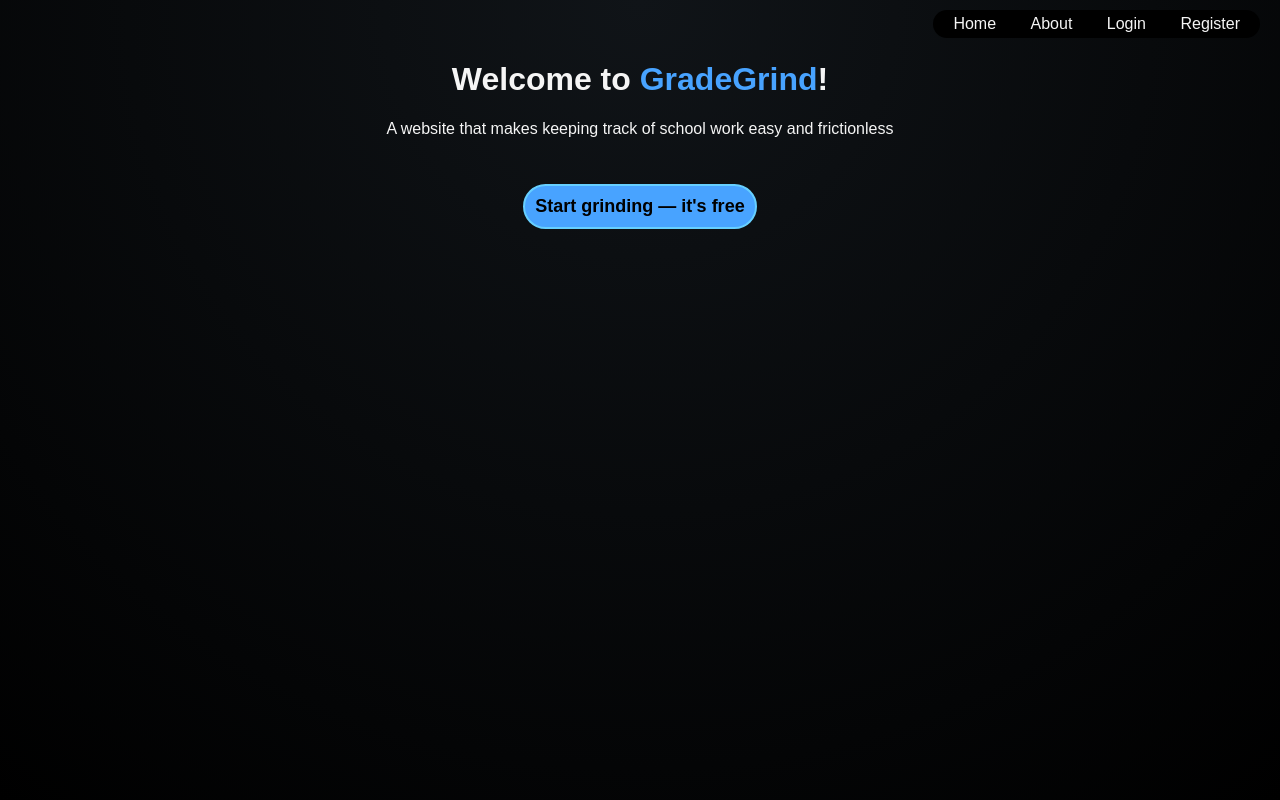
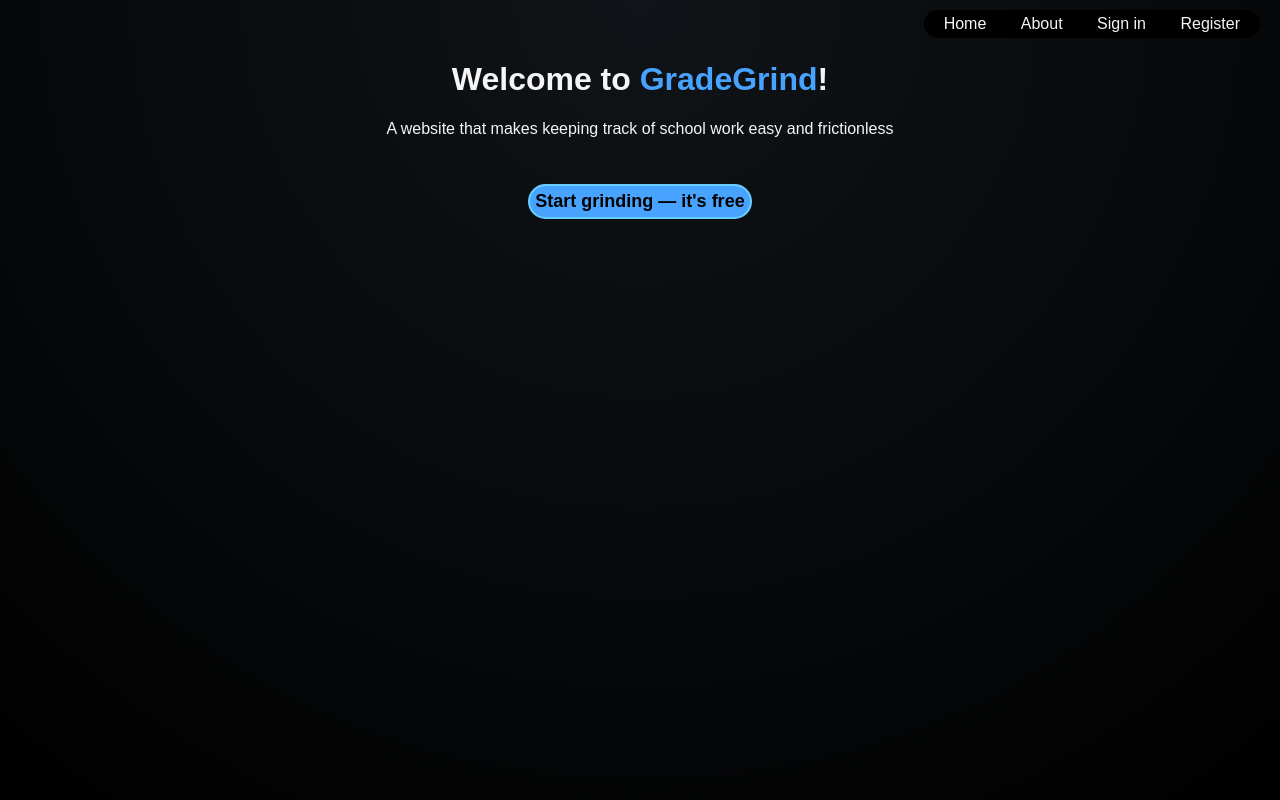
Before and after one commit to lucaslarss0n/CS50x-Final-Project, a Flask app: page / in a window 1280 px wide. Run offline with Flask 3, Linux system fonts and the light colour scheme.

Commit message:
changed html file structure to not have directories

```diff
--- a/app/static/style.css
+++ b/app/static/style.css
@@ -23,7 +23,6 @@ header {
   background-color: black; /* Transparent background for the navbar */
   border-radius: 25px; /* Rounded corners for the navbar */
   padding: 5px; /* Padding inside the navbar */
-
   position: absolute; /* Position the navbar absolutely */
   top: 10px; /* Adjust the top distance as needed */
   right: 20px; /* Position to the right */
@@ -60,7 +59,7 @@ header {
   margin-top: 30px;
   background-color: var(--main);
   border-radius: 30px;
-  padding: 10px;
+  padding: 5px;
   color: black;
   font-size: large;
   font-weight: bold;
--- a/app/templates/base.html
+++ b/app/templates/base.html
@@ -10,10 +10,10 @@
 <body>
   <header>
     <nav class="navbar">
-      <a href="index.html">Home</a>
-      <a href="about.html">About</a>
-      <a href="login.html">Login</a>
-      <a href="register.html">Register</a>
+      <a href="{{ url_for('tasks.index') }}">Home</a>
+      <a href="{{ url_for('about') }}">About</a>
+      <a href="{{ url_for('auth.signin') }}">Sign in</a>
+      <a href="{{ url_for('auth.register') }}">Register</a>
     </nav>
   </header>
   {% block content %}{% endblock %}
--- a/app/templates/auth/login.html
+++ b/app/templates/signin.html
@@ -1,7 +1,7 @@
 {% extends 'base.html' %}
 
 {% block content %}
-<form method="post">
+<form method="POST">
     <!-- Login form fields -->
 </form>
 {% endblock %}
--- a/routes/auth.py
+++ b/routes/auth.py
@@ -3,9 +3,9 @@ from app import app
 # if i need to import models:
 # from app.models import User
 
-@app.route('/login')
+@app.route('/signin')
 def login():
-    return render_template('auth/login.html', title='Sign In')
+    return render_template('auth/signin.html', title='Sign In')
 
 @app.route('/register')
 def register():
```
Also changed, not shown: app/templates/register.html (renamed from app/templates/auth/register.html), app/templates/tasks.html (renamed from app/templates/tasks/index.html).
